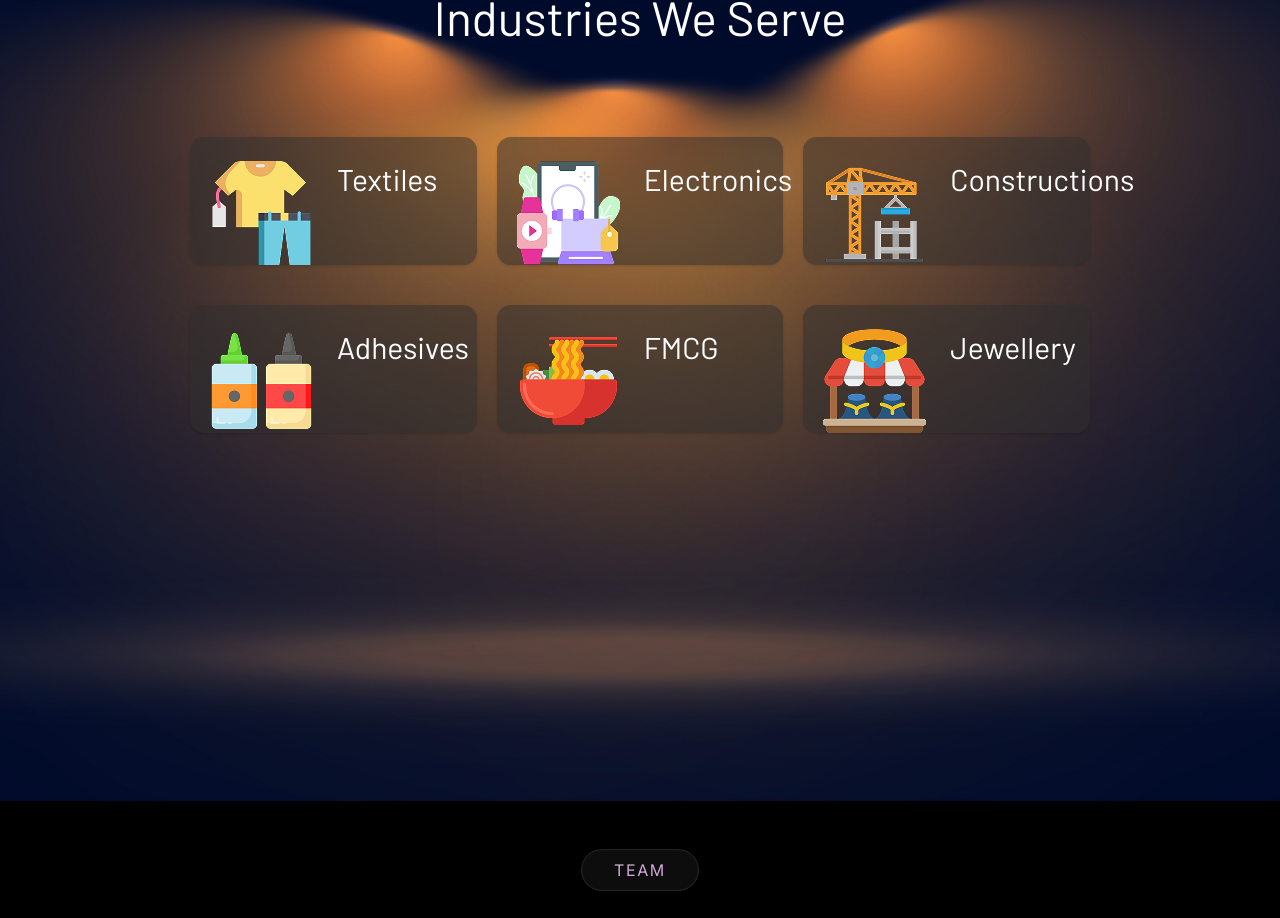
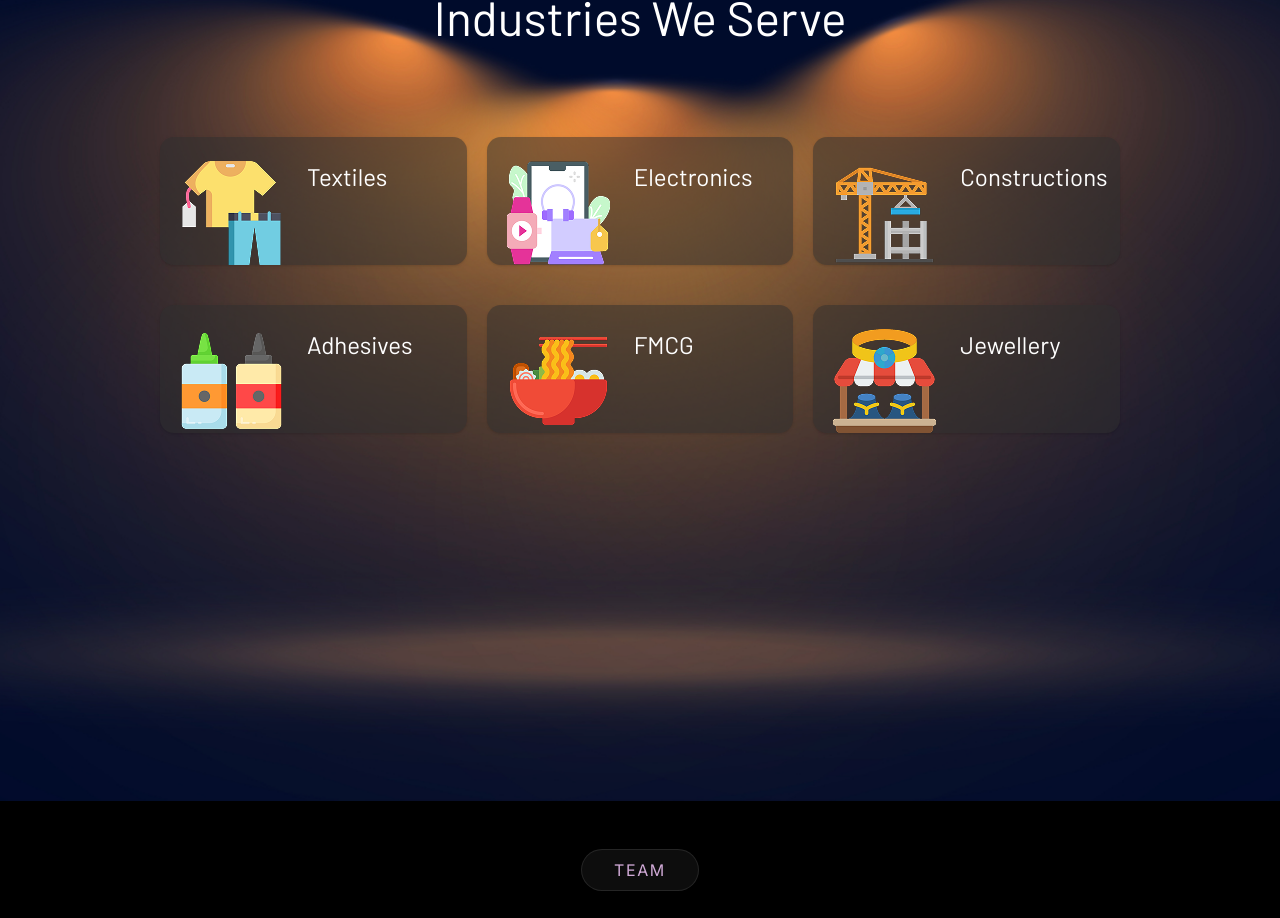
Before and after one commit to Anemoi-Projects/verite-fe, a Next.js app: page / in a window 1280 px wide. Shown: the part 4369-5287 px from the top of the page. Built offline with nearby package versions, Linux system fonts and the light colour scheme.

Commit message:
industries tab fixed

```diff
--- a/src/app/page.js
+++ b/src/app/page.js
@@ -282,14 +282,14 @@ export default function Home() {
       >
         <h1 className="text-5xl text-center text-white">Industries We Serve</h1>
 
-        <div className="grid grid-cols-3 gap-5 gap-y-10 max-w-3/4 mx-auto mt-24">
+        <div className="grid grid-cols-3 gap-5 gap-y-10 w-full xl:max-w-4/5 mx-auto mt-24">
           {INDUSTRIES.map((ind, i) => (
             <Card
               key={i}
               className={"bg-[#2E2E2E]/50 flex-row pb-0 px-5 border-0"}
             >
               <Image src={ind.image} width={103} height={104} alt={ind.title} />
-              <h1 className="text-3xl text-white">{ind.title}</h1>
+              <h1 className="text-2xl text-white">{ind.title}</h1>
             </Card>
           ))}
         </div>
```
